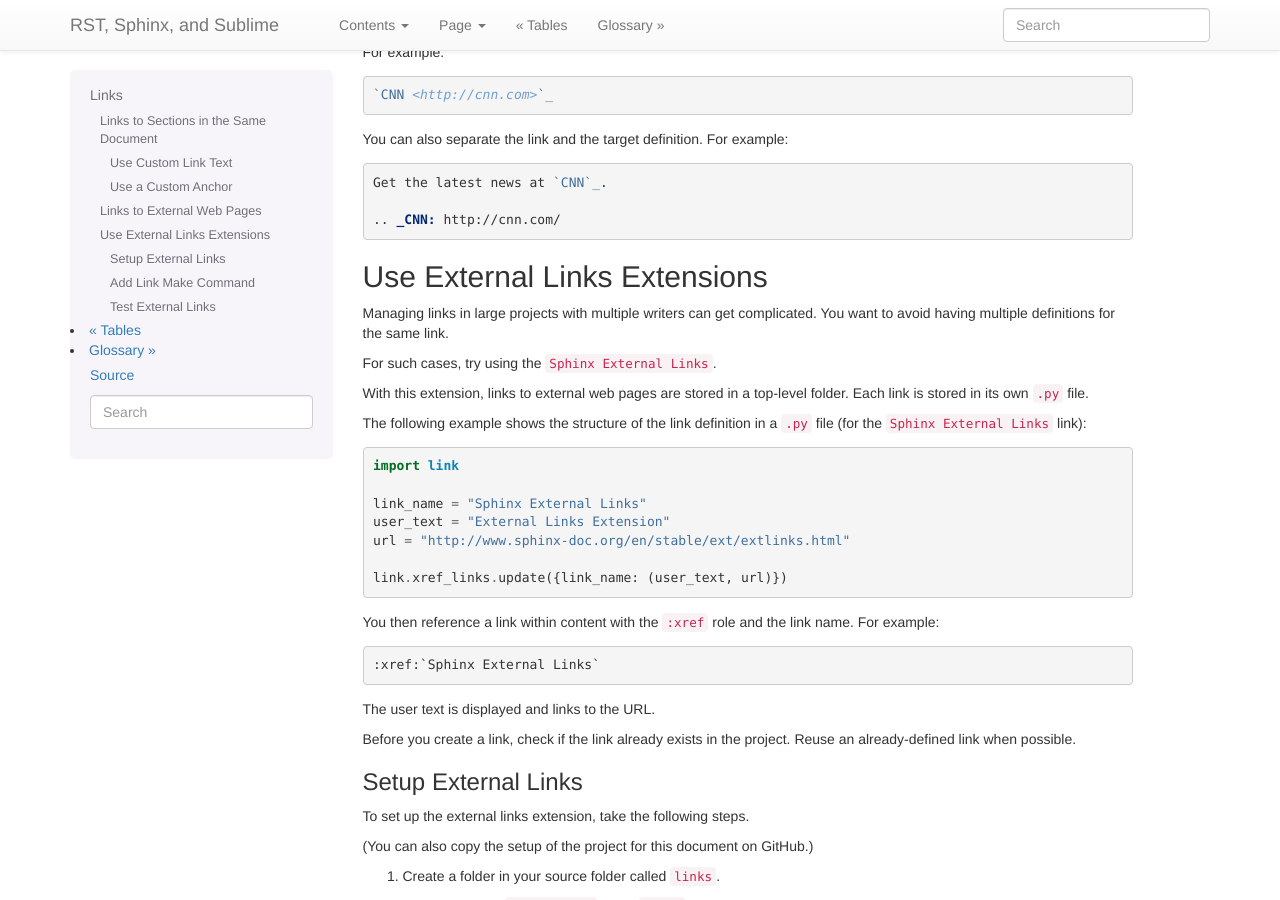
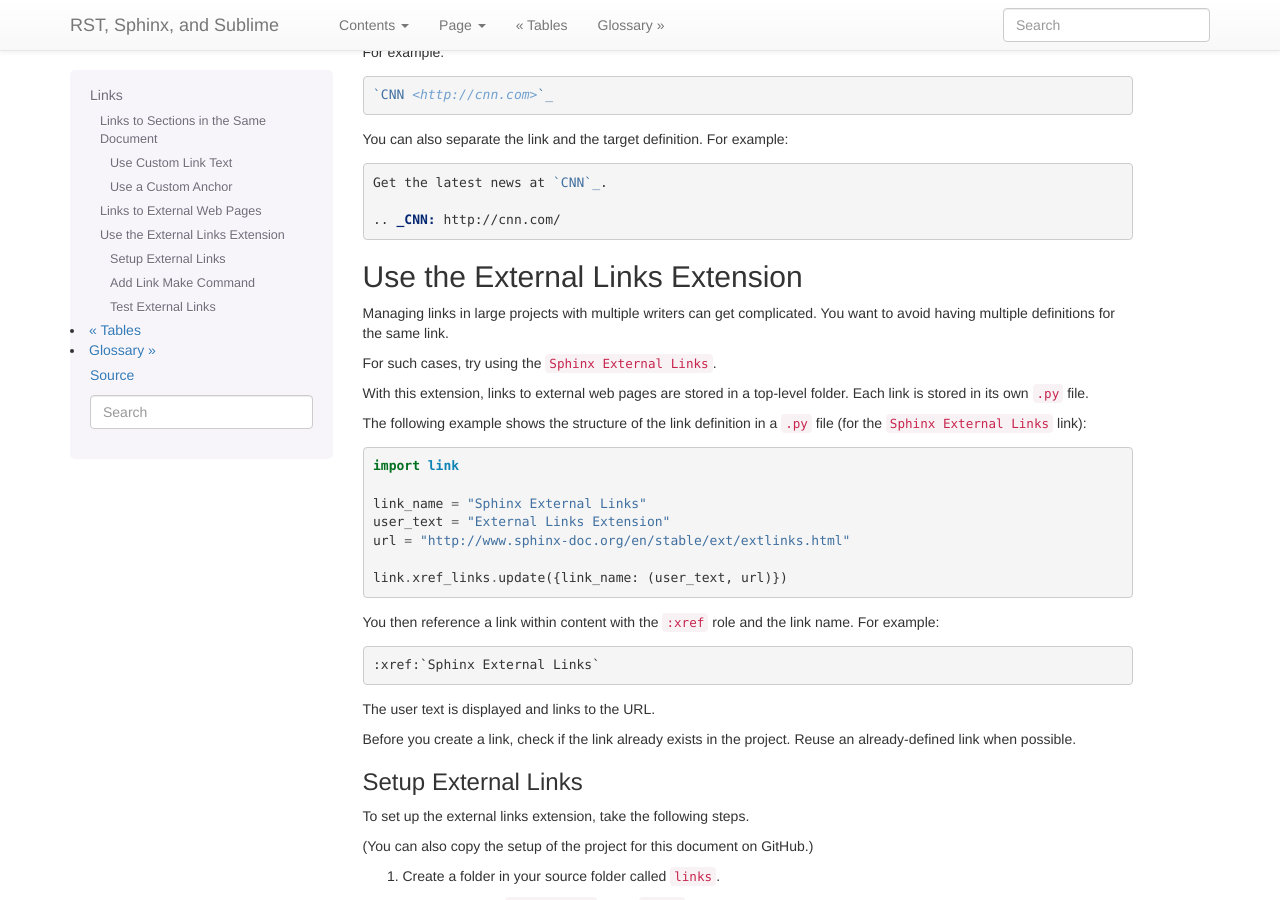
Before and after one commit to MarkHoeber/sublime_sphinx_guide, a Sphinx documentation site: the page built from source/references.rst, in a window 1280 px wide and 900 px high, scrolled down 1445 px. Built offline with Sphinx 7.4.7, drawn with Linux system fonts in a browser that asks for light colours; pages that are not in the unit, such as notebooks, are missing from menus; cross-references to code outside the pages are shown as plain code.

Commit message:
Update references.rst

```diff
--- a/source/references.rst
+++ b/source/references.rst
@@ -104,8 +104,8 @@ You can also separate the link and the target definition. For example:
   .. _CNN: http://cnn.com/
 
 
-Use External Links Extensions
-*******************************
+Use the External Links Extension
+*********************************
 
 Managing links in large projects with multiple writers can get complicated.
 You want to avoid having multiple definitions for the same link.
```
